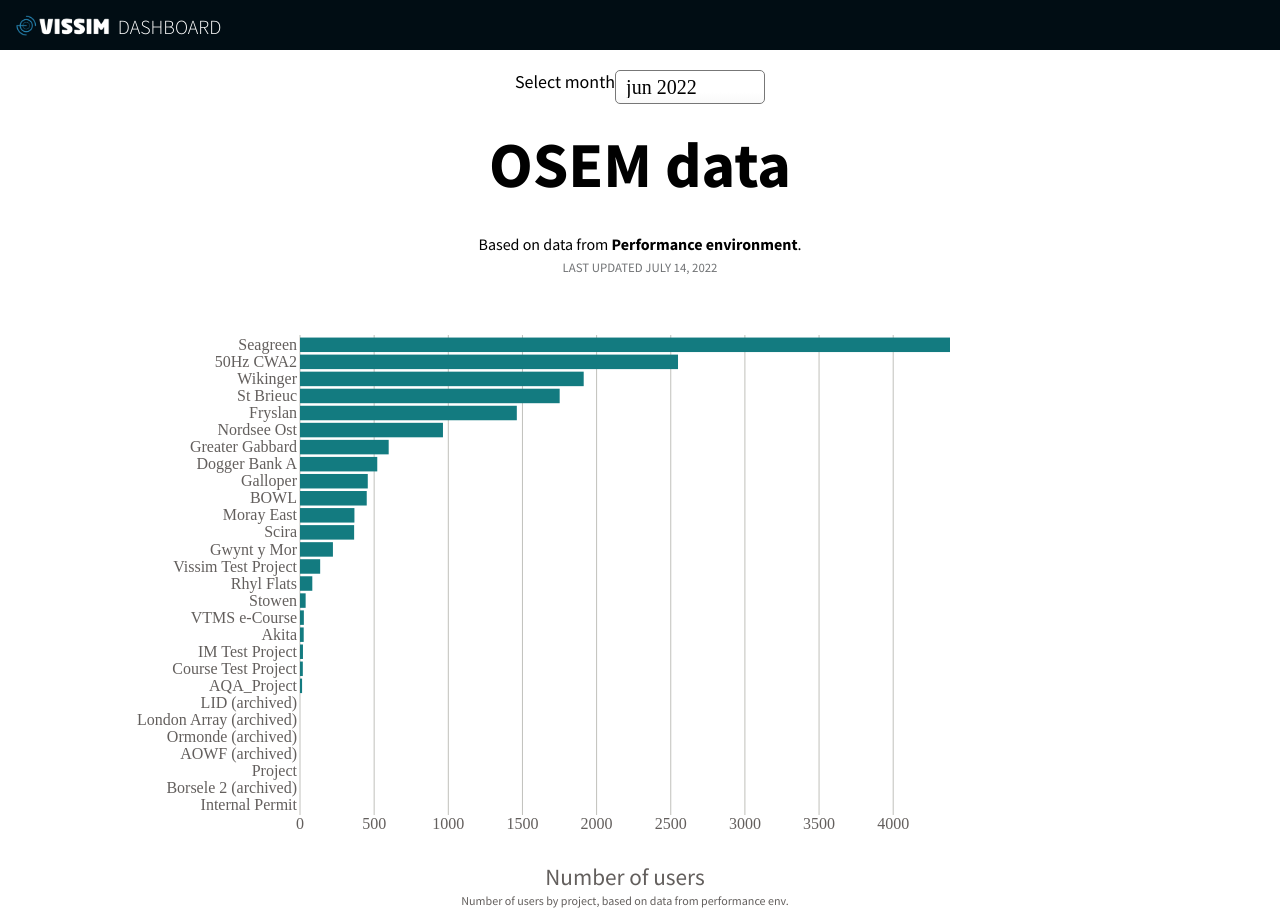
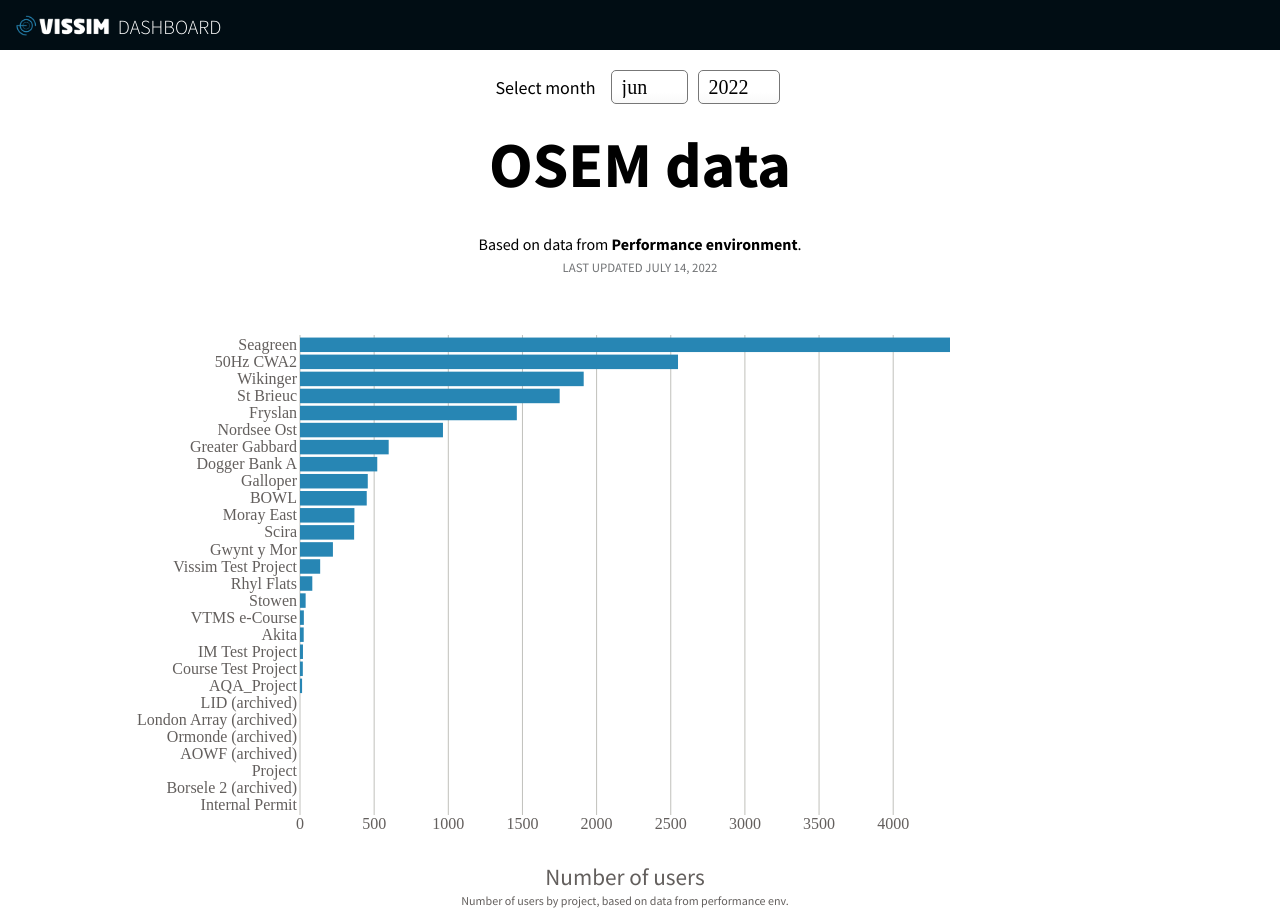
Before and after one commit to samheyman/osem-data, a React (Create React App) app: page / in a window 1280 px wide. Built offline with nearby package versions, Linux system fonts and the light colour scheme; a web font is replaced by a local one.

Commit message:
Style the date selector

```diff
--- a/src/App.css
+++ b/src/App.css
@@ -122,7 +122,8 @@
 
 .mark {
   /* https://sunlightfoundation.com/2014/03/12/datavizguide/ */
-  fill: #137b80;
+  /* fill: #137b80; */
+  fill: #2786b4;
 }
 
 .axis-label {
@@ -139,6 +140,11 @@
 
 .form-container {
   margin-top: 20px;
+  align-items: center;
+}
+
+.form-container label {
+  padding-right: 10px;
 }
 
 .date-selector {
@@ -146,7 +152,7 @@
   float: right;
   font-family: var(--ff-heading);
 }
-
+/*
 .date-selector span {
   padding-right: 7px;
 }
@@ -155,7 +161,7 @@
   margin-right: 10px;
   padding-left: 5px;
   text-transform: capitalize;
-}
+} */
 
 .last-updated {
   color: rgb(113, 115, 117);
@@ -249,8 +255,8 @@
   grid-template-areas: "select";
   align-items: center;
   position: relative;
-
-  min-width: 15ch;
+  margin: 0 5px;
+  min-width: 7ch;
   max-width: 30ch;
 
   border: 1px solid var(--select-border);
--- a/src/App.js
+++ b/src/App.js
@@ -67,7 +67,8 @@
     <div className="App">
       <Header />
       <div className="form-container flex flex-row">
-        <label for="standard-select">Select month</label>
+        <label htmlFor="standard-select">Select month</label>
+        <br />
         {/* <form className="date-selector"> */}
         <div className="select">
           <select
@@ -76,11 +77,21 @@
             onChange={updateDate}
             value={date}
           >
-            {monthList.map((month) => (
-              <option key={month} value={month}>
-                {month} 2022
+            {monthList.map((month, i) => (
+              <option key={i} value={month}>
+                {month}
               </option>
             ))}
+          </select>
+        </div>
+        <div className="select">
+          <select
+            id="standard-select"
+            name="year"
+            onChange={updateDate}
+            value="2022"
+          >
+            <option value="2022">2022</option>
           </select>
         </div>
         {/* </form> */}
--- a/src/AxisBottom.js
+++ b/src/AxisBottom.js
@@ -1,10 +1,6 @@
 export const AxisBottom = ({ xScale, innerHeight, tickFormat }) =>
-  xScale.ticks().map((tickValue) => (
-    <g
-      className="tick"
-      key={tickValue}
-      transform={`translate(${xScale(tickValue)},0)`}
-    >
+  xScale.ticks().map((tickValue, i) => (
+    <g className="tick" key={i} transform={`translate(${xScale(tickValue)},0)`}>
       <line y2={innerHeight} stroke="black" />
       <text style={{ textAnchor: "middle" }} dy=".71em" y={innerHeight + 3}>
         {tickFormat(tickValue)}
--- a/src/AxisLeft.js
+++ b/src/AxisLeft.js
@@ -1,8 +1,8 @@
 export const AxisLeft = ({ yScale }) =>
-  yScale.domain().map((tickValue) => (
+  yScale.domain().map((tickValue, i) => (
     <g className="tick">
       <text
-        key={tickValue}
+        key={i}
         style={{ textAnchor: "end" }}
         x={-3}
         dy=".32em"
--- a/src/Marks.js
+++ b/src/Marks.js
@@ -6,11 +6,11 @@
   yValue,
   tooltipFormat,
 }) =>
-  data.map((d) => {
+  data.map((d, i) => {
     return (
       <rect
         className="mark"
-        key={yValue(d)}
+        key={i}
         x={0}
         y={yScale(yValue(d))}
         width={xScale(xValue(d))}
--- a/src/hooks/useData.js
+++ b/src/hooks/useData.js
@@ -7,11 +7,8 @@
 
 export const useData = (date) => {
   const [data, setData] = React.useState(null);
-  console.log(date);
   React.useEffect(() => {
     const row = (d) => {
-      console.log();
-
       d.Users = +d[date];
       return d;
     };
```
